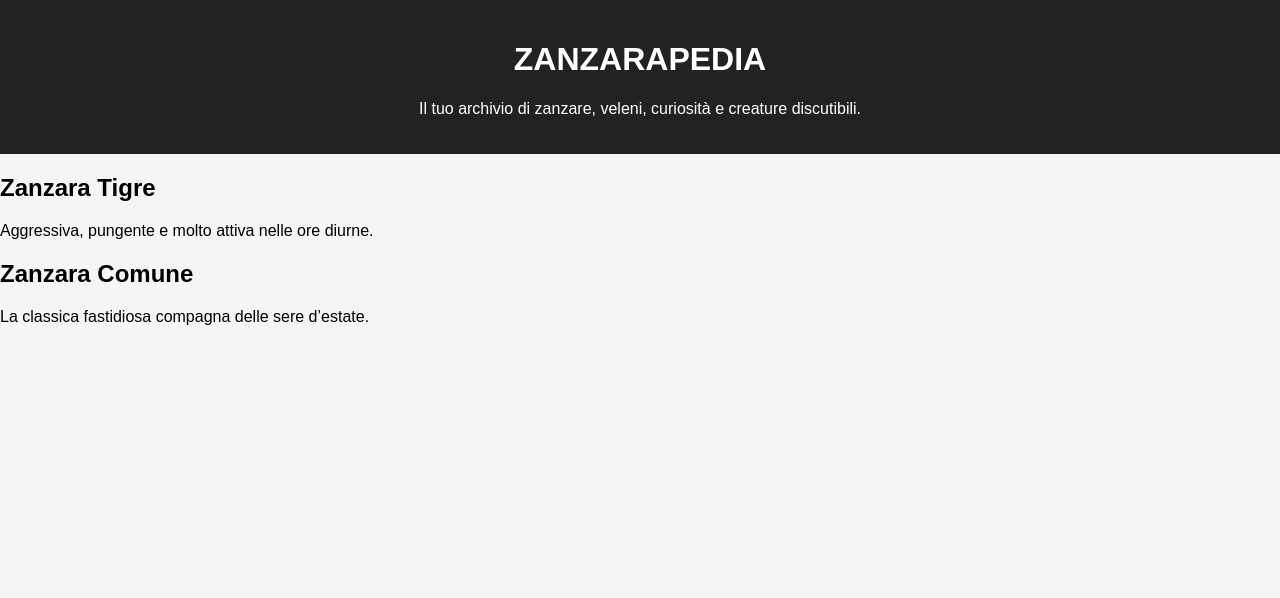
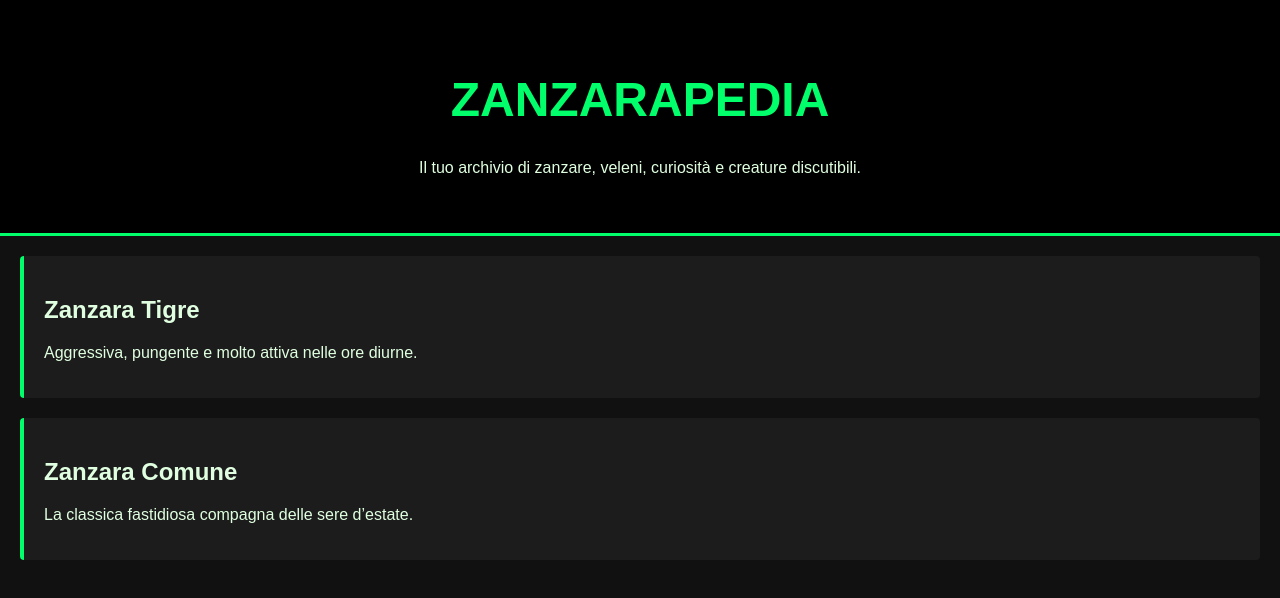
Before and after one commit to gimama95/Zanzarapedia, a plain HTML site: page index.html in a window 1280 px wide. Drawn offline with Linux system fonts and the light colour scheme; files whose address does not match are found by name.

Commit message:
Update style.css

```diff
--- a/css/style.css
+++ b/css/style.css
@@ -1,43 +1,27 @@
 body {
-  font-family: Arial, sans-serif;
-  background: #f5f5f5;
-  margin: 0;
-  padding: 0;
+    background: #111;         /* nero/grigio scuro */
+    color: #e0ffe0;           /* verde chiarissimo */
+    font-family: Arial, sans-serif;
+    margin: 0;
+    padding: 0;
 }
 
-header, footer {
-  text-align: center;
-  padding: 20px;
-  background: #222;
-  color: white;
+header {
+    text-align: center;
+    padding: 40px 20px;
+    background: #000;
+    border-bottom: 3px solid #00ff6a; /* verde neon */
 }
 
-#list {
-  display: grid;
-  grid-template-columns: repeat(auto-fill, minmax(180px, 1fr));
-  gap: 15px;
-  padding: 20px;
+header h1 {
+    font-size: 3rem;
+    color: #00ff6a;  /* verde neon */
 }
 
-.card {
-  background: white;
-  border-radius: 10px;
-  padding: 10px;
-  box-shadow: 0 2px 5px rgba(0,0,0,0.1);
-  text-align: center;
+.item-box {
+    background: #1c1c1c;
+    border-left: 4px solid #00ff6a;
+    padding: 20px;
+    margin: 20px;
+    border-radius: 4px;
 }
-
-.card img {
-  width: 100%;
-  border-radius: 8px;
-}
-
-.play a {
-  display: inline-block;
-  padding: 8px 12px;
-  margin-top: 8px;
-  background: #0077ff;
-  color: white;
-  border-radius: 6px;
-  text-decoration: none;
-}
```
